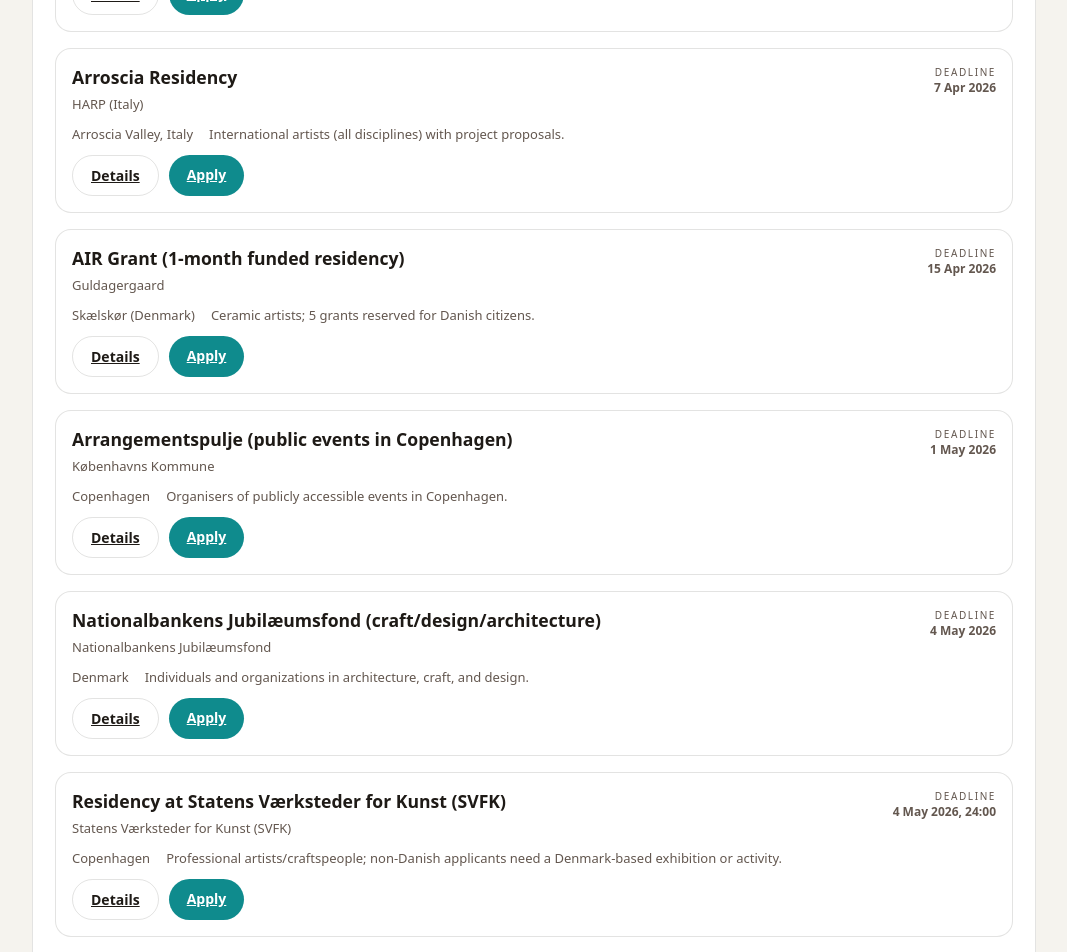
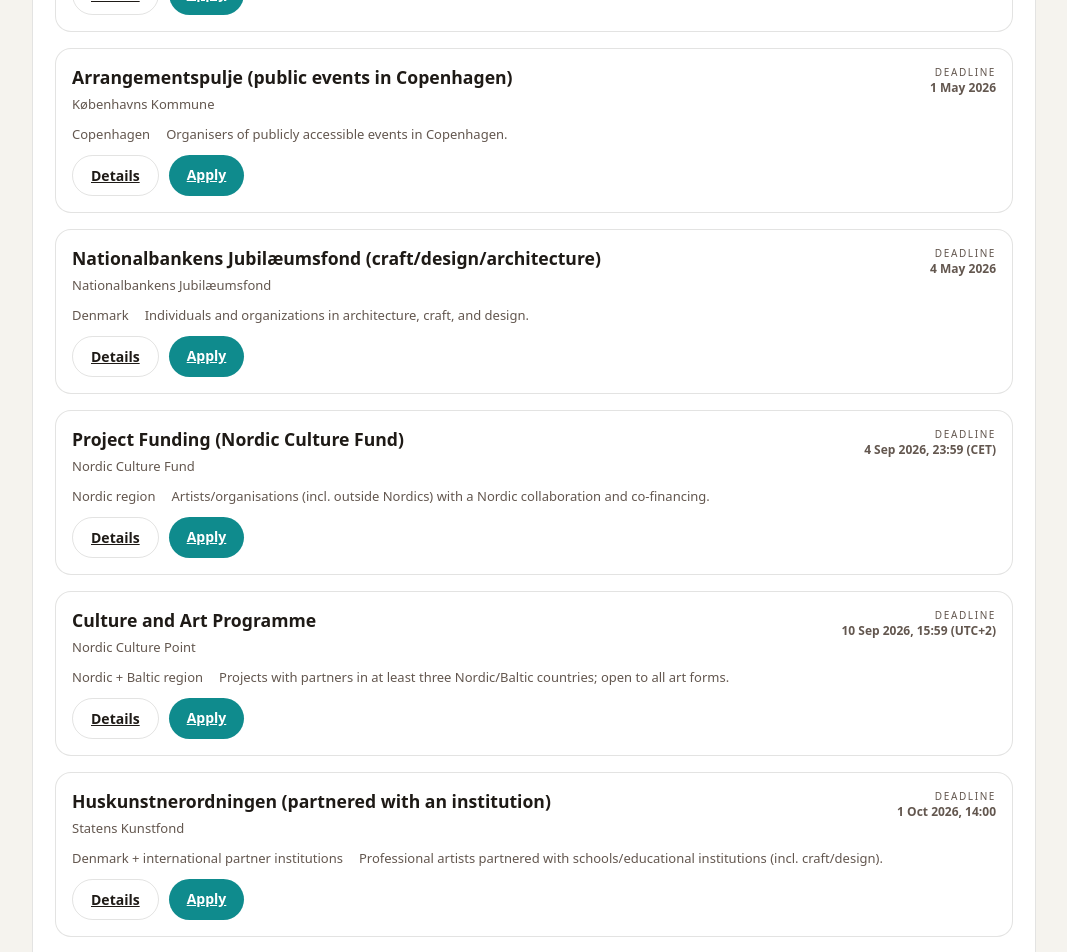
Before and after one commit to worldofgeese/clay-grants-europe, a React (Vite) app in the folder web/: page / in a window 1280 px wide. Shown: the part 1160-2112 px from the top of the page, without its empty margins (106-1173 px from the left). Built offline with nearby package versions, Linux system fonts and the light colour scheme.

Commit message:
Remove residency entries and update copy

```diff
--- a/web/src/App.tsx
+++ b/web/src/App.tsx
@@ -96,7 +96,7 @@ function App() {
       <header className="hero">
         <div>
           <p className="eyebrow">Clay Grants Europe</p>
-          <h1>Funding and Residencies for Ceramic Artists</h1>
+          <h1>Funding for Ceramic Artists</h1>
           <p className="subtitle">
             Europe-wide opportunities that Copenhagen-based ceramicists can
             apply for, ranked by upcoming deadlines.
@@ -135,8 +135,8 @@ function App() {
             <h2>European Arts Funds for Ceramic Artists</h2>
             <p>
               Ranked by upcoming deadline. Includes EU-wide programs, Nordic/Baltic
-              funding, Denmark, and Europe-based ceramic residencies open to
-              Copenhagen-based artists.
+              funding, Denmark, and Europe-based exhibitions, markets, and
+              competitions open to Copenhagen-based artists.
             </p>
           </div>
           <div className="meta">
--- a/web/src/data/funds.ts
+++ b/web/src/data/funds.ts
@@ -96,47 +96,20 @@ export const funds: Fund[] = [
     notes: "Second 2026 deadline: 24 Sep 2026, 14:00.",
   },
   {
-    id: "sk-residencies-abroad-2026-03-26",
-    name: "Ophold på udenlandske residencies",
-    provider: "Statens Kunstfond",
+    id: "kk-arrangementspulje-2026-05-01",
+    name: "Arrangementspulje (public events in Copenhagen)",
+    provider: "Københavns Kommune",
     deadlineType: "fixed",
-    deadlineISO: "2026-03-26T14:00:00+01:00",
-    deadlineText: "26 Mar 2026, 14:00",
-    location: "International",
-    eligibility:
-      "Danish visual artists/curators applying for professional residencies (1–6 months).",
-    tags: ["residency", "grant", "visual-art", "ceramics"],
-    portalUrl: "https://portal.slks.dk",
+    deadlineISO: "2026-05-01",
+    deadlineText: "1 May 2026",
+    location: "Copenhagen",
+    eligibility: "Organisers of publicly accessible events in Copenhagen.",
+    tags: ["event", "logistics", "exhibition", "ceramics", "copenhagen"],
+    portalUrl:
+      "https://www.kk.dk/brug-byen/kultur-og-projektstoette/arrangementspulje",
     infoUrl:
-      "https://www.kunst.dk/for-ansoegere/soeg-tilskud/ophold-paa-udenlandske-residencies",
-    notes: "Second 2026 deadline: 24 Sep 2026, 14:00.",
-  },
-  {
-    id: "guldagergaard-air-grant-2026-04-15",
-    name: "AIR Grant (1‑month funded residency)",
-    provider: "Guldagergaard",
-    deadlineType: "fixed",
-    deadlineISO: "2026-04-15",
-    deadlineText: "15 Apr 2026",
-    location: "Skælskør (Denmark)",
-    eligibility: "Ceramic artists; 5 grants reserved for Danish citizens.",
-    tags: ["residency", "grant", "ceramics"],
-    portalUrl: "https://ceramic.dk/residencies/air-grant/",
-    infoUrl: "https://ceramic.dk/residencies/air-grant/",
-    notes: "Second annual deadline was 19 Dec 2025.",
-  },
-  {
-    id: "arroscia-residency-2026-04-07",
-    name: "Arroscia Residency",
-    provider: "HARP (Italy)",
-    deadlineType: "fixed",
-    deadlineISO: "2026-04-07T23:59:00+02:00",
-    deadlineText: "7 Apr 2026",
-    location: "Arroscia Valley, Italy",
-    eligibility: "International artists (all disciplines) with project proposals.",
-    tags: ["residency", "europe", "ceramics"],
-    portalUrl: "https://arrosciaresidency.org/application/",
-    infoUrl: "https://arrosciaresidency.org/application/",
+      "https://www.kk.dk/brug-byen/kultur-og-projektstoette/arrangementspulje",
+    notes: "Covers practical expenses for events in Copenhagen.",
   },
   {
     id: "kk-arrangementspulje-2026-05-01",
@@ -155,21 +128,6 @@ export const funds: Fund[] = [
     notes: "Covers practical expenses for events in Copenhagen.",
   },
   {
-    id: "svfk-ophold-2026-05-04",
-    name: "Residency at Statens Værksteder for Kunst (SVFK)",
-    provider: "Statens Værksteder for Kunst (SVFK)",
-    deadlineType: "fixed",
-    deadlineISO: "2026-05-04T23:59:00+02:00",
-    deadlineText: "4 May 2026, 24:00",
-    location: "Copenhagen",
-    eligibility:
-      "Professional artists/craftspeople; non-Danish applicants need a Denmark-based exhibition or activity.",
-    tags: ["residency", "workshop", "craft/design", "ceramics"],
-    portalUrl: "https://svfk.dk/en/apply-for-residency",
-    infoUrl: "https://svfk.dk/en/apply-for-residency",
-    notes: "Deadlines four times yearly (Feb/May/Aug/Nov).",
-  },
-  {
     id: "nationalbanken-jubilaeumsfond-2026-05-04",
     name: "Nationalbankens Jubilæumsfond (craft/design/architecture)",
     provider: "Nationalbankens Jubilæumsfond",
@@ -184,20 +142,6 @@ export const funds: Fund[] = [
     infoUrl:
       "https://www.nationalbanken.dk/da/om-os/nationalbankens-jubilaeumsfond",
     notes: "Other 2026 deadlines: 7 Sep 2026 and 19 Jan 2026.",
-  },
-  {
-    id: "guldagergaard-project-network-2026-06-01",
-    name: "Project Network (6‑week talent residency)",
-    provider: "Guldagergaard",
-    deadlineType: "fixed",
-    deadlineISO: "2026-06-01",
-    deadlineText: "1 Jun (annual)",
-    location: "Skælskør (Denmark)",
-    eligibility:
-      "New generation of ceramic artists; fee-based program with application.",
-    tags: ["residency", "ceramics", "early-career"],
-    portalUrl: "https://ceramic.dk/residencies/project-network/",
-    infoUrl: "https://ceramic.dk/residencies/project-network/",
   },
   {
     id: "nordic-culture-fund-project-funding-2026-09-04",
@@ -244,33 +188,6 @@ export const funds: Fund[] = [
     infoUrl: "https://bkf.dk/soeg-arbejdslegat-hos-statens-kunstfond/",
   },
   {
-    id: "ncp-artist-residencies-tba",
-    name: "Funding for Artist Residencies (Nordic Culture Point)",
-    provider: "Nordic Culture Point",
-    deadlineType: "tba",
-    deadlineText: "Dates published annually in November",
-    location: "Nordic + Baltic region",
-    eligibility:
-      "Residency centres/organisations in Nordic/Baltic countries invite artists from other Nordic/Baltic countries.",
-    tags: ["residency", "nordic", "baltic", "ceramics"],
-    portalUrl: "https://www.nkk.org/en/funding-for-artist-residencies/",
-    infoUrl: "https://www.nkk.org/en/funding-for-artist-residencies/",
-  },
-  {
-    id: "guldagergaard-air-rolling",
-    name: "Artist-in-Residence (self-funded)",
-    provider: "Guldagergaard",
-    deadlineType: "rolling",
-    deadlineText: "Rolling (apply year‑round)",
-    location: "Skælskør (Denmark)",
-    eligibility: "Professional ceramic artists worldwide.",
-    tags: ["residency", "ceramics"],
-    portalUrl:
-      "https://ceramic.dk/residencies/artist-in-residence/apply-artist-in-residence/",
-    infoUrl:
-      "https://ceramic.dk/residencies/artist-in-residence/apply-artist-in-residence/",
-  },
-  {
     id: "kk-snabslanten",
     name: "Snabslanten (youth culture micro‑grants)",
     provider: "Københavns Kommune",
@@ -308,75 +225,6 @@ export const funds: Fund[] = [
     tags: ["local", "events", "exhibition", "ceramics", "copenhagen"],
     portalUrl: "https://lokaludvalg.kk.dk/",
     infoUrl: "https://lokaludvalg.kk.dk/",
-  },
-  {
-    id: "ekwc-residency-tba",
-    name: "EKWC – European Ceramic Work Centre Residency",
-    provider: "EKWC (Netherlands)",
-    deadlineType: "tba",
-    deadlineText: "Check current application window",
-    location: "Oisterwijk, Netherlands",
-    eligibility: "Creative professionals exploring ceramics.",
-    tags: ["residency", "ceramics", "europe"],
-    portalUrl: "https://ekwc.nl/en/apply/",
-    infoUrl: "https://ekwc.nl/en/apply/",
-  },
-  {
-    id: "taller-gingell-residency-rolling",
-    name: "International Ceramics Residency Program",
-    provider: "Taller Gingell Barcelona",
-    deadlineType: "rolling",
-    deadlineText: "Rolling (based on availability)",
-    location: "Barcelona, Spain",
-    eligibility:
-      "Ceramic artists with demonstrated skill; acceptance based on availability.",
-    tags: ["residency", "ceramics", "europe"],
-    portalUrl:
-      "https://tallergingell.com/pages/international-ceramics-resident-program",
-    infoUrl:
-      "https://tallergingell.com/pages/international-ceramics-resident-program",
-  },
-  {
-    id: "keramikkuenstlerhaus-neumuenster-tba",
-    name: "Keramikkünstlerhaus Neumünster – Ceramic Artist Exchange",
-    provider: "Keramikkünstlerhaus Neumünster",
-    deadlineType: "tba",
-    deadlineText: "Next deadline TBA (last: 9 Nov 2025)",
-    location: "Neumünster, Germany",
-    eligibility:
-      "Contemporary ceramic artists willing to collaborate in a shared residency.",
-    tags: ["residency", "ceramics", "europe"],
-    portalUrl: "https://keramikkuenstlerhaus.de/en/call-2026-2/",
-    infoUrl: "https://keramikkuenstlerhaus.de/en/call-2026-2/",
-  },
-  {
-    id: "hpm-residency-5-0-tba",
-    name: "Residency 5.0 – Exploring Porcelain (HPM/HfG Offenbach)",
-    provider: "HfG Offenbach / Höchster Porzellan-Manufaktur",
-    deadlineType: "tba",
-    deadlineText: "Next deadline TBA (last: 5 Jan 2026)",
-    location: "Frankfurt Höchst, Germany",
-    eligibility:
-      "International artists/designers with experience in ceramics/porcelain.",
-    tags: ["residency", "porcelain", "ceramics", "europe"],
-    portalUrl:
-      "https://www.igbk.de/components/com_rsform/uploads/ausschreibung/692dadb015576-APPLICATION_HPM%20RESIDENCY%205.0%20exploring%20porcelain.pdf",
-    infoUrl:
-      "https://www.igbk.de/components/com_rsform/uploads/ausschreibung/692dadb015576-APPLICATION_HPM%20RESIDENCY%205.0%20exploring%20porcelain.pdf",
-  },
-  {
-    id: "craft-limoges-residency-2025-12-31",
-    name: "CRAFT Limoges – Research & Creation Residency 2026",
-    provider: "CRAFT – Center for Research on Fire and Earth Arts",
-    deadlineType: "fixed",
-    deadlineISO: "2025-12-31",
-    deadlineText: "31 Dec 2025",
-    location: "Limoges, France",
-    eligibility:
-      "Open to professional artists, designers, architects, ceramists, and collectives worldwide.",
-    tags: ["residency", "grant", "ceramics", "france", "europe"],
-    portalUrl: "https://www.craft-limoges.org/open-call-researche-creation-residency/",
-    infoUrl: "https://www.craft-limoges.org/open-call-researche-creation-residency/",
   },
   {
     id: "sevres-biennale-ceramique-2025-11-30",
@@ -491,19 +339,6 @@ export const funds: Fund[] = [
     infoUrl: "https://www.mundoarti.com/concursos/CTO4679/concurso-internacional-de-ceramica-de-l-alcora-cica-2026/",
   },
   {
-    id: "creta-rome-residency-rolling",
-    name: "C.R.E.T.A. Rome – Ceramic Residency",
-    provider: "C.R.E.T.A. Rome",
-    deadlineType: "rolling",
-    deadlineText: "Rolling (limited 2026 spots; 2027 deadline 1 Sep 2026)",
-    location: "Rome, Italy",
-    eligibility:
-      "Ceramic artists and designers; applications accepted for upcoming sessions.",
-    tags: ["residency", "ceramics", "europe"],
-    portalUrl: "https://www.cretarome.com/application",
-    infoUrl: "https://www.cretarome.com/schedule",
-  },
-  {
     id: "argilla-italia-2026-call",
     name: "Argillà Italia 2026 – Call for Ceramists",
     provider: "European Route of Ceramics / MIC Faenza",
```
